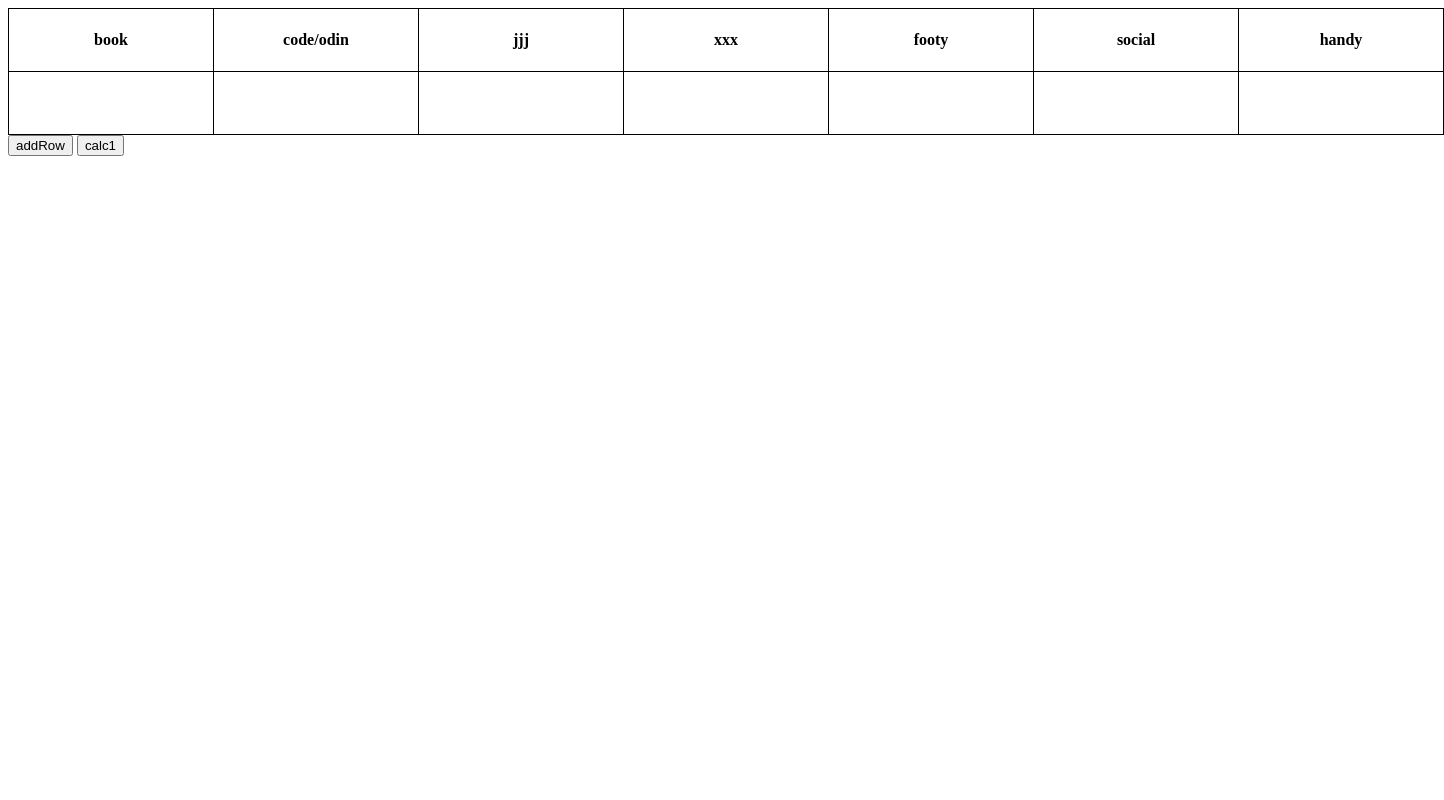
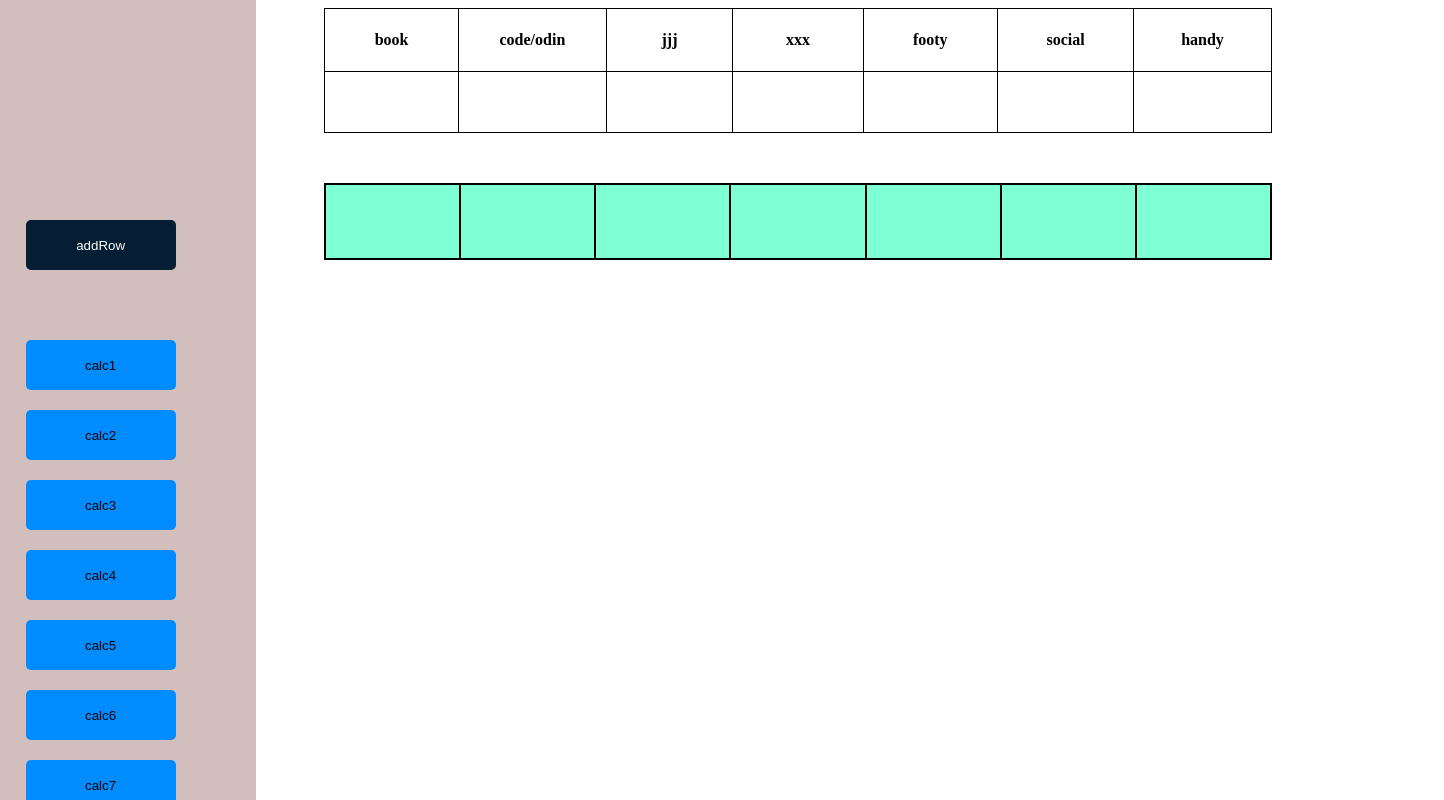
Before and after one commit to jakob83/Productivity, a plain HTML site: page index.html in a window 1280 px wide. Both pictures are taken after a click on the button "addRow". Shown: the top 800 px of the page, 1444 px wide, since content can reach past the window. Drawn offline with Linux system fonts and the light colour scheme.

Commit message:
just an eperiment

```diff
--- a/index.css
+++ b/index.css
@@ -1,29 +1,111 @@
 th{
     height: 60px;
     width: 200px;
+    min-width: fit-content;
     border: solid 1px black;
     border-collapse: collapse;
-
 }
 
 table{
     border: solid 1px black;
     border-collapse: collapse;
     border-spacing: 0;
+    margin-left: 25%;
 }
 
 .tds{
     height: 60px;
-    width: 200px;
     border: solid 1px black;
     border-collapse: collapse;
     padding: 0;
+    width: 200px;
+    min-width:fit-content;
+
 }
 
 input{
     height: 60px;
-    width: 200px;
+    width: 100%;
     border-radius: 0cm;
     border: none;
     font-size: 16px;
+    padding: 0;
+    min-width: fit-content;
 }
+
+.navigation{
+    width: 20%;
+    position: absolute;
+    background-color: rgb(211, 190, 190);
+    top: 0;
+    left: 0;
+    height: 100%;
+}
+html{
+    position: relative;
+}
+body{
+    min-height: 1000px;
+    border-collapse: collapse;
+}
+
+
+.btn-container.nav{
+    display: flex;
+    flex-direction: column;
+    margin-left: 10%;
+    margin-top: 200px;
+
+}
+
+.button-nav{
+    margin-top: 20px;
+    max-width: 150px;
+    height: 50px;
+    background-color: rgb(0, 140, 255);
+    border: none;
+    border-radius: 5px;
+    transition: 0.15s;
+}
+
+.button-nav:hover{
+    background-color: rgb(12, 114, 139);
+}
+
+.button-nav.addRow{
+    margin-top: 20px;
+    max-width: 150px;
+    height: 50px;
+    background-color: rgb(5, 30, 51);
+    border: none;
+    border-radius: 5px;
+    transition: 0.15s;
+    color: white;
+    margin-bottom: 50px;
+}
+
+.button-nav.addRow:hover{
+    background-color: rgb(12, 114, 139);
+}
+.button-nav:active{
+    max-width: 200px;
+    height: 75px;
+}
+.outcome-container {
+    display: flex;
+    max-width: 1361px;
+    margin-left: 25%;
+    margin-top: 50px;
+    box-sizing: border-box;
+    border-collapse: collapse;
+    border: 1px solid black;
+  }
+
+  .outcome {
+    width: 14.29%;
+    background-color: aquamarine;
+    height: 75px;
+    box-sizing: border-box;
+    border: 1px solid black;
+    border-collapse: collapse;
+  }
--- a/index.html
+++ b/index.html
@@ -1,7 +1,8 @@
 <!DOCTYPE html>
-<html>
+<html lang="en">
 
 <head>
+
   <title>Productivity</title>
   <link rel="stylesheet" href="index.css">
 </head>
@@ -18,8 +19,30 @@
         <th>handy</th>
     </tr>
 </table>
-<button id="addRow">addRow</button>
-<button id="calc1">calc1</button>
+<div class="outcome-container">
+  <div class="outcome book" id="outcome-book"></div>
+  <div class="outcome code" id="outcome-code"></div>
+  <div class="outcome jjj" id="outcome-jjj"></div>
+  <div class="outcome xxx" id="outcome-xxx"></div>
+  <div class="outcome footy" id="outcome-footy"></div>
+  <div class="outcome social" id="outcome-social"></div>
+  <div class="outcome handy" id="outcome-handy"></div>
+</div>
+
+</div>
+<nav class="navigation">
+  <div class="btn-container nav">
+  <button id="addRow" class="button-nav addRow">addRow</button>
+  <button id="calc1" class="button-nav calc1">calc1</button>
+  <button id="calc2" class="button-nav calc2">calc2</button>
+  <button id="calc3"class="button-nav calc3">calc3</button>
+  <button id="calc4"class="button-nav calc4">calc4</button>
+  <button id="calc5"class="button-nav calc5">calc5</button>
+  <button id="calc6"class="button-nav calc6">calc6</button>
+  <button id="calc7"class="button-nav calc7">calc7</button>
+  </div>
+</nav>
+
 <script src="index.js"></script>
 </body>
 
--- a/index.js
+++ b/index.js
@@ -1,3 +1,4 @@
+table=document.getElementById("tablel")
 addRowButton = document.getElementById("addRow")
 tr1 = document.getElementById("tr1")
 
@@ -12,16 +13,126 @@ addRowButton.addEventListener("click", function addRow(){
         td.appendChild(input)
         tr.appendChild(td)
     }
-    document.getElementById("tablel").appendChild(tr)
+    table.appendChild(tr)
+
 })
 
 
 
 
 document.getElementById("calc1").addEventListener("click", function(){
-    inputs = document.getElementsByClassName("input")[0]
-    inputsValue = inputs.value
 
-    console.log(inputsValue)
+    inputs = document.getElementsByClassName("input")
+    counter = 0
 
-})
+    for(i=0;i<inputs.length;i+=7){
+        value = Number(inputs[i].value)
+        counter += value
+}
+    document.getElementById("outcome-book").innerHTML = counter+" Seiten"
+}
+)
+
+
+document.getElementById("calc2").addEventListener("click", function(){
+
+    inputs = document.getElementsByClassName("input")
+    counter = 0
+
+    for(i=1;i<inputs.length;i+=7){
+        value = Number(inputs[i].value)
+        counter += value
+}
+    document.getElementById("outcome-code").innerHTML = counter+" Minuten"
+}
+)
+
+document.getElementById("calc3").addEventListener("click", function(){
+
+    inputs = document.getElementsByClassName("input")
+
+    counter = 0
+    for(i=2;i<inputs.length;i+=7){
+        value = inputs[i].value
+        if(value==="Ja"){
+            counter+=1
+        }
+    }
+        document.getElementById("outcome-jjj").innerHTML = counter+" Mal J"
+}
+)
+
+document.getElementById("calc4").addEventListener("click", function(){
+
+    inputs = document.getElementsByClassName("input")
+
+    counter = 0
+    for(i=3;i<inputs.length;i+=7){
+        value = inputs[i].value
+        if(value==="Ja"){
+            counter+=1
+        }
+    }
+        document.getElementById("outcome-xxx").innerHTML = counter+" Mal X"
+}
+)
+
+document.getElementById("calc5").addEventListener("click", function(){
+
+    inputs = document.getElementsByClassName("input")
+    counter = 0
+
+    for(i=4;i<inputs.length;i+=7){
+        value = Number(inputs[i].value)
+        counter += value
+}
+    document.getElementById("outcome-footy").innerHTML = counter+" Minuten"
+}
+)
+
+document.getElementById("calc6").addEventListener("click", function(){
+
+    inputs = document.getElementsByClassName("input")
+    counter = 0
+
+    for(i=5;i<inputs.length;i+=7){
+        value = Number(inputs[i].value)
+        counter += value
+}
+    document.getElementById("outcome-social").innerHTML = counter+" Minuten"
+}
+)
+
+document.getElementById("calc7").addEventListener("click", function(){
+
+    inputs = document.getElementsByClassName("input")
+    counter = 0
+
+    for(i=6;i<inputs.length;i+=7){
+        value = Number(inputs[i].value)
+        counter += value
+}
+    document.getElementById("outcome-handy").innerHTML = counter+" Minuten"
+}
+)
+
+
+
+
+
+// Check if the counter value is already stored in local storage
+let counter = localStorage.getItem('counter');
+if (counter === null) {
+  // If the counter value is not stored in local storage, initialize it to 0
+  counter = 0;
+} else {
+  // If the counter value is stored in local storage, parse it as an integer
+  counter = parseInt(counter);
+}
+
+// Increment the counter and store the new value in local storage
+counter++;
+localStorage.setItem('counter', counter);
+
+// Display the counter value on the page
+document.getElementById('counter').textContent = counter;
```
